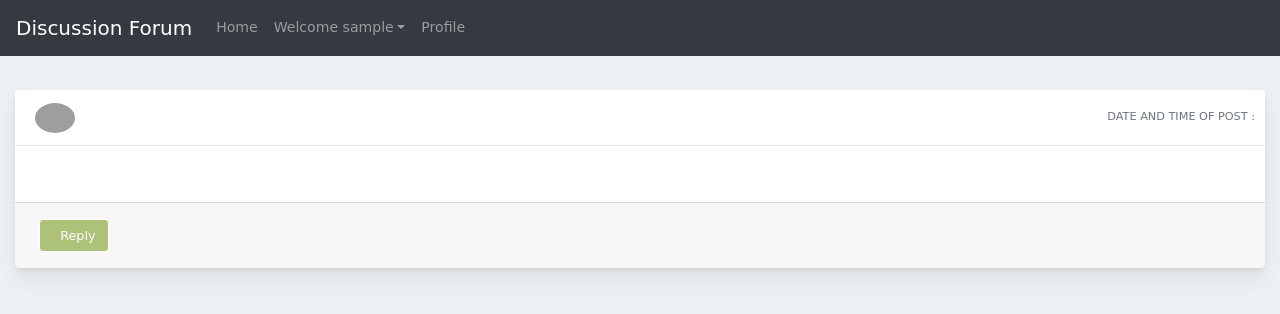
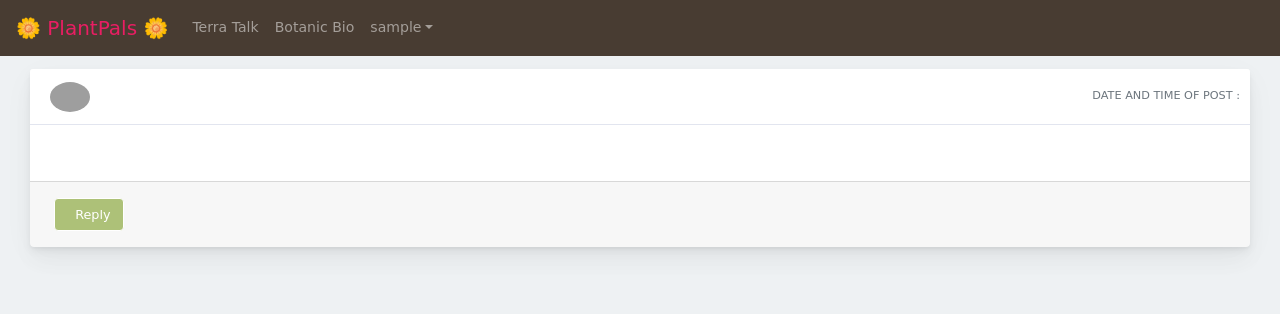
Before and after one commit to ao994/plant-pals, a Django app: page /discussion/1/ in a window 1280 px wide. Shown: the top 314 px of the page. Run offline with Django 3.2, Linux system fonts and the light colour scheme; the visitor is signed in with stand-in values (Sample User, id 1); some libraries are stand-ins or nearby versions; some web fonts are replaced; grey boxes are pictures that could not be loaded.

Commit message:
Update basic.html

```diff
--- a/plant-pals/profile_of_user/templates/basic.html
+++ b/plant-pals/profile_of_user/templates/basic.html
@@ -1,67 +1,102 @@
-<!doctype html>
+<!DOCTYPE html>
 <html lang="en">
+
 <head>
-    <meta charset="utf-8">
+    <meta charset="UTF-8">
     <meta name="viewport" content="width=device-width, initial-scale=1, shrink-to-fit=no">
 
-    <!-- this allows us to bootstrap the website.
-      Integrity is the hash value of the site we want to access. This must match the site to work.
-      It is a security feature. Say that someone new had the href URL provided. We are loading that in,
-      but the new owner/user of the URL could have malicious intents. It's pretty much a second check
-      to make sure that we are accessing what we thing we are accessing.
-    -->
-    <link rel="stylesheet" href="https://stackpath.bootstrapcdn.com/bootstrap/4.2.1/css/bootstrap.min.css" integrity="sha384-GJzZqFGwb1QTTN6wy59ffF1BuGJpLSa9DkKMp0DgiMDm4iYMj70gZWKYbI706tWS" crossorigin="anonymous">
+    <!-- Bootstrap CSS -->
+    <link rel="stylesheet" href="https://stackpath.bootstrapcdn.com/bootstrap/4.2.1/css/bootstrap.min.css"
+        integrity="sha384-GJzZqFGwb1QTTN6wy59ffF1BuGJpLSa9DkKMp0DgiMDm4iYMj70gZWKYbI706tWS" crossorigin="anonymous">
 
     <title>{% block title %} {% endblock %}</title>
 
     <!-- CSS stylesheet reference -->
     {% load static %}
     <link rel="stylesheet" href="{% static 'profile_of_user/style.css' %}">
+</head>
 
-  </head>
 <body>
-    <nav class="navbar navbar-expand-lg navbar-dark bg-dark fixed-top">
-  <a class="navbar-brand" href="/">Discussion Forum</a>
-  <button class="navbar-toggler" type="button" data-toggle="collapse" data-target="#navbarSupportedContent" aria-controls="navbarSupportedContent" aria-expanded="false" aria-label="Toggle navigation">
+    <header>
+        <nav class="navbar navbar-expand-lg navbar-dark fixed-top" style="background-color: #483C32;">
+
+            <div class="navbar-brand">
+                <a href="/"><span>&#127804</span> PlantPals <span>&#127804</span> </a>
+            </div>
+
+            <button class="navbar-toggler" type="button" data-toggle="collapse" data-target="#navbarSupportedContent"
+                aria-controls="navbarSupportedContent" aria-expanded="false" aria-label="Toggle navigation">
                 <span class="navbar-toggler-icon"></span>
             </button>
 
             <div class="collapse navbar-collapse" id="navbarSupportedContent">
                 <ul class="navbar-nav mr-auto">
+
+                    <!-- Navbar sect. under any case -->
                     <li class="nav-item {% block homeactive %} {% endblock homeactive %} ">
-        <a class="nav-link" href="/">Home <span class="sr-only"></span></a>
+                        <a class="nav-link" href="/">Terra Talk<span class="sr-only"></span></a>
                     </li>
+
+                    <!-- Navbar ext. if user is logged in -->
                     {% if user.is_authenticated %}
                     <ul class="navbar-nav mr-2">
+
+                      <!-- profile page nav header -->
+                        <li class="nav-item {% block profileactive %} {% endblock profileactive %}">
+                            <a class="nav-link" href="/myprofile">Botanic Bio</a>
+                        </li>
+
+                      <!-- logout nav header -->
                         <li class="nav-item dropdown">
-<a class="nav-link dropdown-toggle" href='#' id="navbarDropdown" role="button" data-toggle="dropdown"> Welcome {{request.user}}</a>
+                          <a class="nav-link dropdown-toggle" href='#' id="navbarDropdown" role="button"
+                              data-toggle="dropdown">{{request.user}}</a>
+
                           <div class="dropdown-menu" aria-labelledby="navbarDropdown">
                               <a class="dropdown-item" href="/logout">Logout</a>
-
-      <li class="nav-item {% block profileactive %} {% endblock profileactive %}">
-        <a class="nav-link" href="/myprofile">Profile</a>
+                              <a class="dropdown-item"> <span>&#127800</span> </a>
+                          </div>
                       </li>
 
-        </div>
+                    </ul>
+
+                    <!-- Navbar ext. if user is not logged in. -->
+                    {% else %}
+                    <!-- register nav header -->
+                    <li class="nav-item {% block registeractive %} {% endblock registeractive %}">
+                        <a class="nav-link" href="/register">Sprout Signup</a>
                     </li>
-{% else %}
-      <li class="nav-item {% block registeractive %} {% endblock registeractive %}">
-        <a class="nav-link" href="/register">Register</a>
-      </li>
+
+                    <!-- login nav header -->
                     <li class="nav-item {% block loginactive %} {% endblock loginactive %}">
-        <a class="nav-link" href="/login">Login</a>
+                        <a class="nav-link" href="/login">Leaf Login</a>
                     </li>
                     {% endif %}
 
                 </ul>
             </div>
         </nav>
-<br>
+    </header>
+
+    <main class="container-fluid">
+        {% block body %} {% endblock %}
+    </main>
+
+    <!-- bootstrap JS and other scripts -->
+    <script src="https://code.jquery.com/jquery-3.6.0.js"
+        integrity="sha256-H+K7U5CnXl1h5ywQfKtSj8PCmoN9aaq30gDh27Xc0jk=" crossorigin="anonymous">
+    </script>
+
+    <script src="https://cdnjs.cloudflare.com/ajax/libs/popper.js/1.14.6/umd/popper.min.js"
+        integrity="sha384-wHAiFfRlMFy6i5SRaxvfOCifBUQy1xHdJ/yoi7FRNXMRBu5WHdZYu1hA6ZOblgut"
+        crossorigin="anonymous">
+    </script>
+
+    <script src="https://stackpath.bootstrapcdn.com/bootstrap/4.2.1/js/bootstrap.min.js"
+        integrity="sha384-B0UglyR+jN6CkvvICOB2joaf5I4l3gm9GU6Hc1og6Ls7i6U/mkkaduKaBhlAXv9k"
+        crossorigin="anonymous">
+    </script>
+
+    {% block js %} {% endblock %}
 </body>
-{% block body %} {% endblock %}
 
-<script src="https://code.jquery.com/jquery-3.6.0.js" integrity="sha256-H+K7U5CnXl1h5ywQfKtSj8PCmoN9aaq30gDh27Xc0jk=" crossorigin="anonymous"></script>
-  <script src="https://cdnjs.cloudflare.com/ajax/libs/popper.js/1.14.6/umd/popper.min.js" integrity="sha384-wHAiFfRlMFy6i5SRaxvfOCifBUQy1xHdJ/yoi7FRNXMRBu5WHdZYu1hA6ZOblgut" crossorigin="anonymous"></script>
-  <script src="https://stackpath.bootstrapcdn.com/bootstrap/4.2.1/js/bootstrap.min.js" integrity="sha384-B0UglyR+jN6CkvvICOB2joaf5I4l3gm9GU6Hc1og6Ls7i6U/mkkaduKaBhlAXv9k" crossorigin="anonymous"></script>
-  {% block js %} {% endblock %}
 </html>
```
Lines whose indentation alone changed are shown as unchanged.
